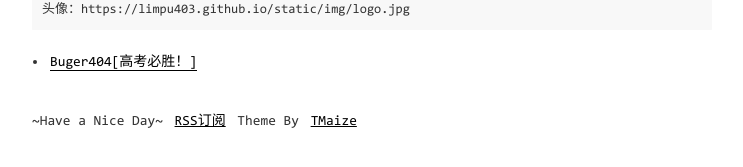
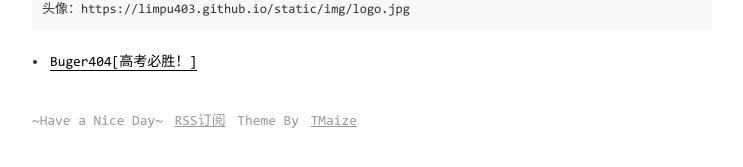
Before and after one commit to Limpu403/limpu403.github.io, a Jekyll site: the page built from pages/links.md, in a window 1280 px wide. Shown: the part 293-460 px from the top of the page, without its empty margins (268-1011 px from the left). Built offline with Jekyll 4.4.1, drawn with Linux system fonts in a browser that asks for light colours.

Commit message:
Update footer.html

```diff
--- a/_includes/footer.html
+++ b/_includes/footer.html
@@ -1,8 +1,8 @@
 <footer class="footer">
-  <span style="colour:#800000">{{ site.footerText }}</span>
-  <a href="{{ site.baseurl }}/static/xml/rss.xml" style="colour:#800000">RSS订阅</a>
-  <span style="colour:#800000">Theme By</span>
-  <a href="https://github.com/TMaize/tmaize-blog" style="colour:#800000">TMaize</a>
+  <span style="color:#999999">{{ site.footerText }}</span>
+  <a href="{{ site.baseurl }}/static/xml/rss.xml" style="color:#999999">RSS订阅</a>
+  <span style="color:#999999">Theme By</span>
+  <a href="https://github.com/TMaize/tmaize-blog" style="color:#999999">TMaize</a>
 </footer>
 <div id="to-top">
   <span></span>
```
